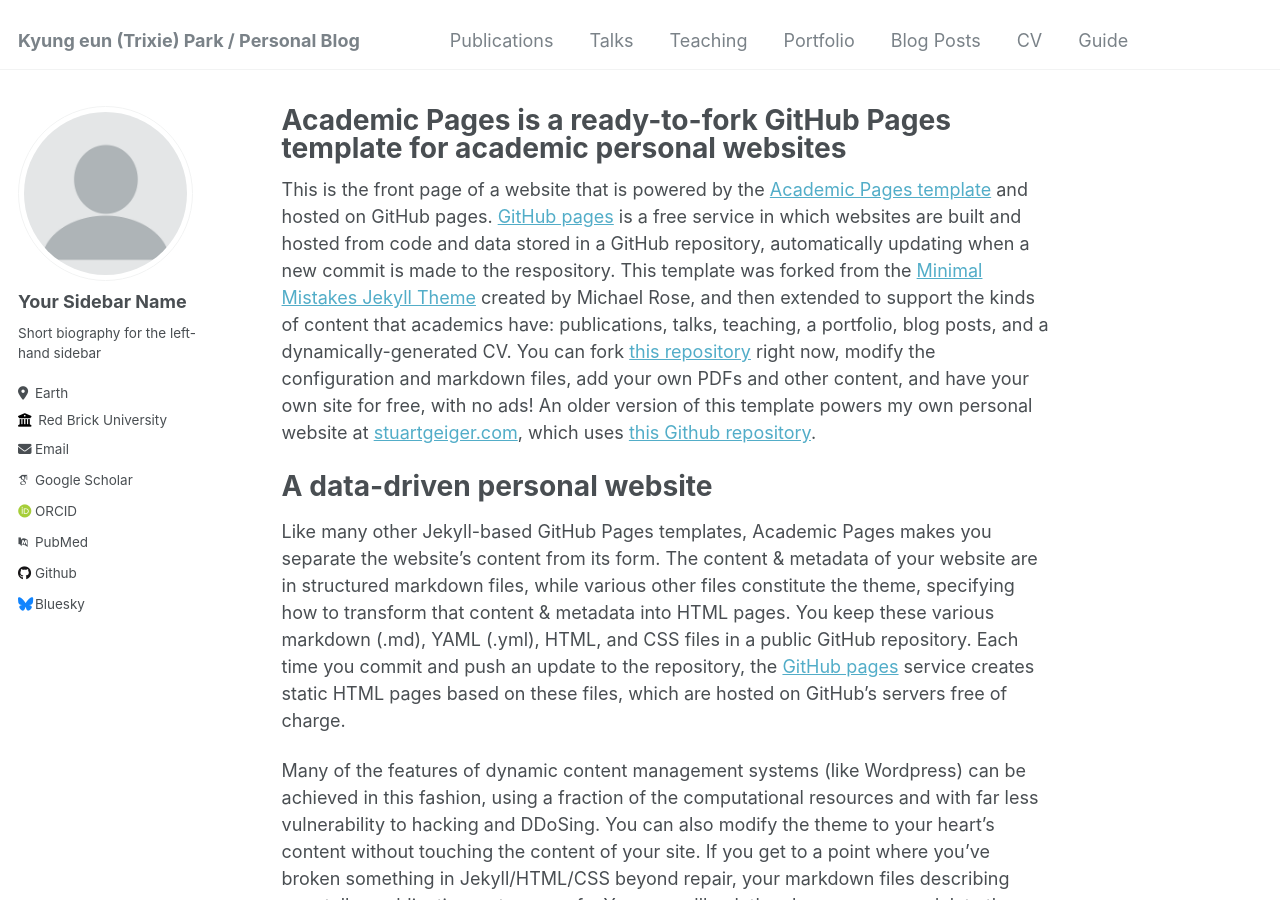
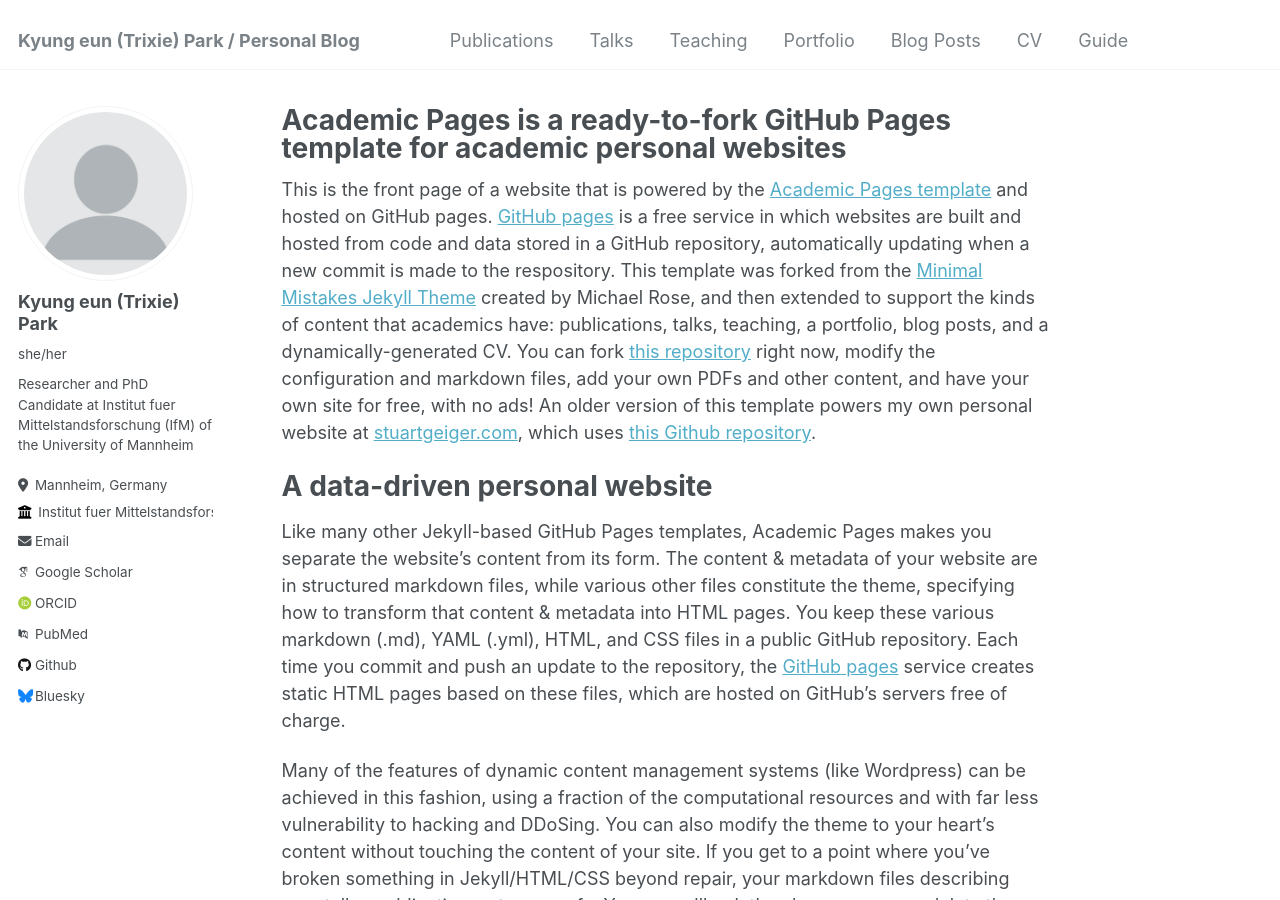
Before and after one commit to KyungEPark/KyungEPark.github.io, a Jekyll site: the page built from _pages/about.md, in a window 1280 px wide and 900 px high. Built offline with Jekyll 4.4.1, drawn with Linux system fonts in a browser that asks for light colours; some web fonts are replaced.

Commit message:
Update _config.yml

```diff
--- a/_config.yml
+++ b/_config.yml
@@ -11,8 +11,8 @@ locale                   : "en-US"
 title                    : "Kyung eun (Trixie) Park / Personal Blog"
 title_separator          : "-"
 name                     : &name "Kyung eun (Trixie) Park"
-description              : &description "Hi, I am a PhD student at the University of Mannheim."
-url                      : https://academicpages.github.io # the base hostname & protocol for your site e.g. "https://mmistakes.github.io"
+description              : &description "Hi, I am a PhD candidate at Institut fuer Mittelstandsforschung (IfM) of the University of Mannheim . My research interests are: DEI (Diversity, Equality and Inclusion) at the CEO / top management level, AI (Artificial intelligence) utilization in Management research including utilizing linguistic properties of CEOs / entrepreneurs using NLP (Natural language processing), and investigation of different impacts of gender quota regulations."
+url                      : https://KyungEPark.github.io
 baseurl                  : "" # the subpath of your site, e.g. "/blog"
 repository               : "academicpages/academicpages.github.io"
 
@@ -22,19 +22,19 @@ repository               : "academicpages/academicpages.github.io"
 author:
   # Biographic information
   avatar           : "profile.png"
-  name             : "Your Sidebar Name"
-  pronouns         : # example: "she/her"
-  bio              : "Short biography for the left-hand sidebar"
-  location         : "Earth"
-  employer         : "Red Brick University"
+  name             : "Kyung eun (Trixie) Park"
+  pronouns         : "she/her"
+  bio              : "Researcher and PhD Candidate at Institut fuer Mittelstandsforschung (IfM) of the University of Mannheim"
+  location         : "Mannheim, Germany"
+  employer         : "Institut fuer Mittelstandsforschung (IfM) of the University of Mannheim"
   uri              : # URL
-  email            : "none@example.org"
+  email            : "kyung.eun.park@uni-mannheim.de"
 
   # Academic websites
   arxiv            : # URL - Update with the correct link to your profile
-  googlescholar    : "https://scholar.google.com/citations?user=PS_CX0AAAAAJ"
+  googlescholar    : "https://scholar.google.com/citations?user=EDOQnnsAAAAJ&hl=ko"
   impactstory      : # URL
-  orcid            : "http://orcid.org/yourorcidurl"
+  orcid            : "http://orcid.org/0009-0006-8951-4068"
   semantic         : # URL
   pubmed           : "https://www.ncbi.nlm.nih.gov/pubmed/?term=john+snow"
   researchgate     : # URL
@@ -43,7 +43,7 @@ author:
   bitbucket        : # Username - Update with your username on the site
   codepen          : # Username
   dribbble         : # Username
-  github           : "academicpages"
+  github           : "KyungEPark"
   kaggle           : # Username
   stackoverflow    : # User number or user number and name (i.e., use "1" or "1/jeff-atwood")
 
```
